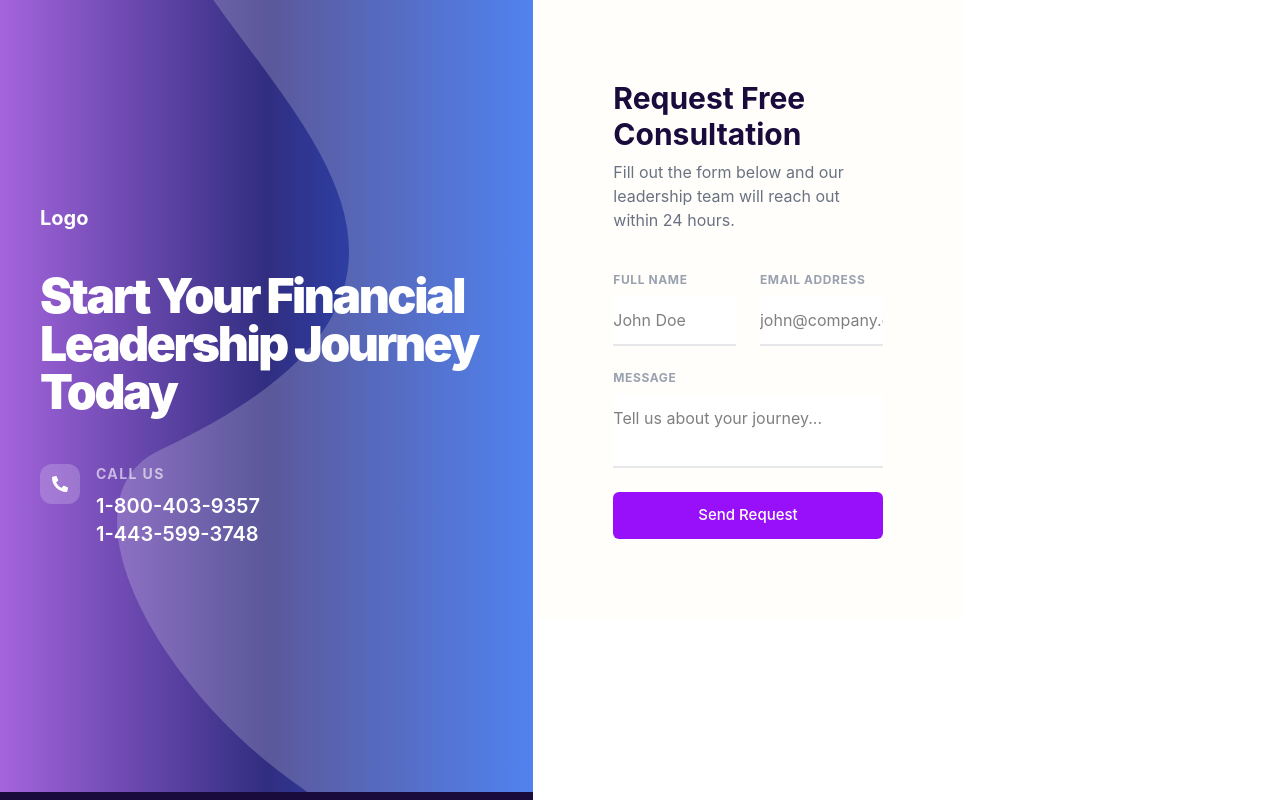
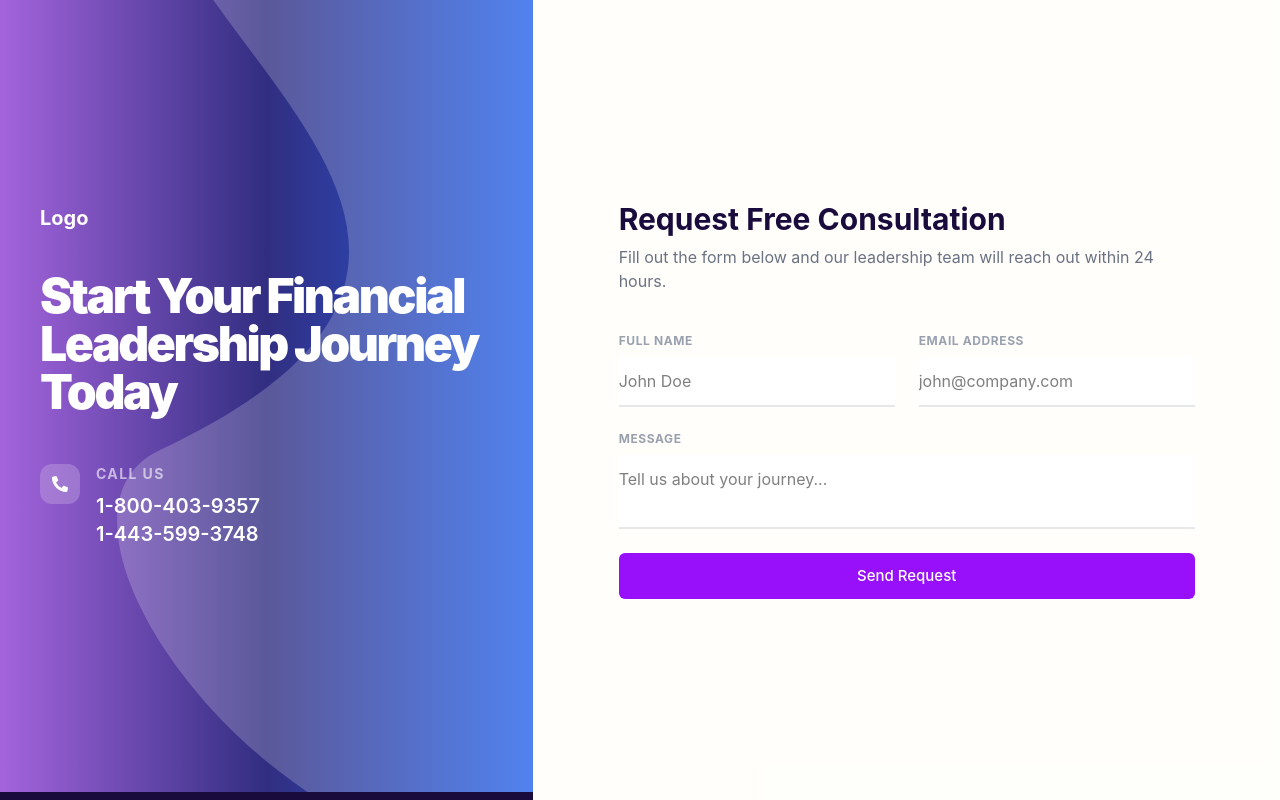
Before and after one commit to cyndylove1/insurance, a React (Vite) app: page /contact in a window 1280 px wide. Built offline with nearby package versions, Linux system fonts and the light colour scheme.

Commit message:
completed project

```diff
--- a/src/components/form.tsx
+++ b/src/components/form.tsx
@@ -1,16 +1,15 @@
 import Button from "./button";
 
-export default function Form(){
+export default function Form() {
   return (
-      <section>
     <div className="lg:w-7/12 bg-[#fdfcf0]/30 px-4 py-10 md:p-20 flex flex-col justify-center">
       <div className="max-w-xl w-full mx-auto">
         <h2 className="md:text-3xl text-2xl font-bold text-[#1a0b3d] mb-2">
           Request Free Consultation
         </h2>
         <p className="text-gray-500 mb-10">
-              Fill out the form below and our leadership team will reach out
-              within 24 hours.
+          Fill out the form below and our leadership team will reach out within
+          24 hours.
         </p>
 
         <form className="space-y-6">
@@ -55,6 +54,5 @@ export default function Form(){
         </form>
       </div>
     </div>
-      </section>
   );
 }
```
Lines whose indentation alone changed are shown as unchanged.
